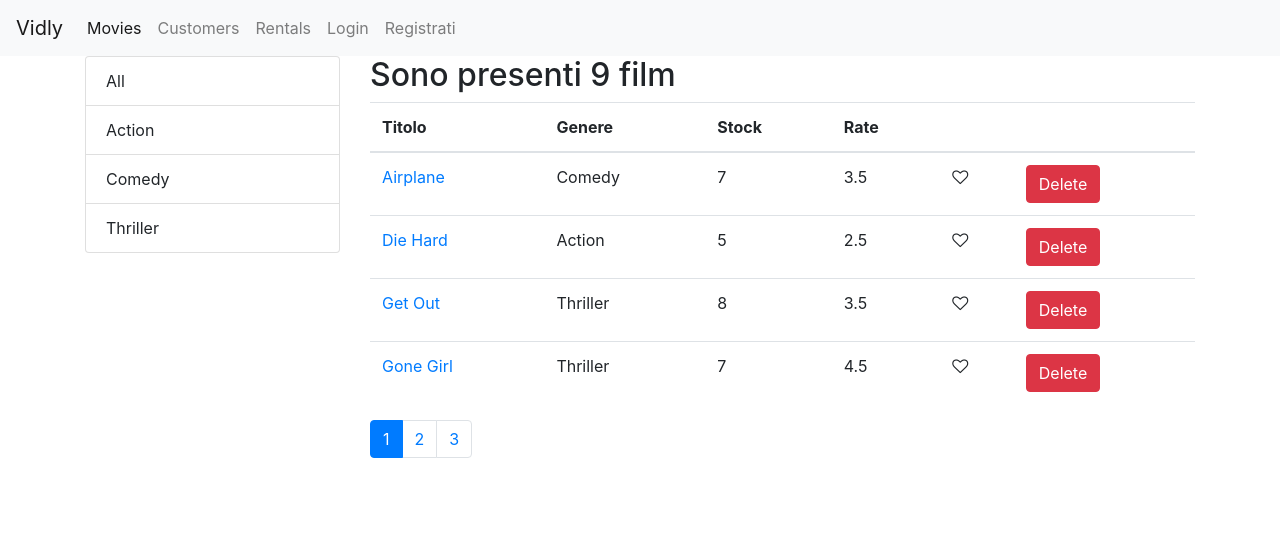
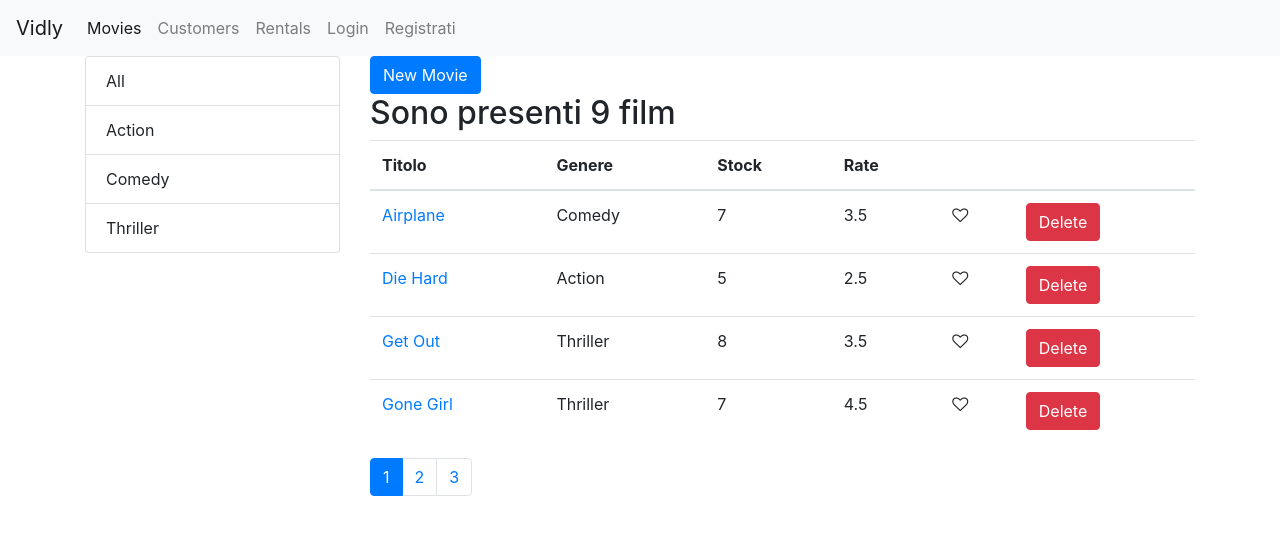
Before and after one commit to Belingheri/vidly, a React (Create React App) app: page /movies in a window 1280 px wide. Shown: the top 534 px of the page. Built offline with nearby package versions, Linux system fonts and the light colour scheme.

Commit message:
include MovieForm

```diff
--- a/src/components/movies.jsx
+++ b/src/components/movies.jsx
@@ -1,4 +1,5 @@
 import React, { useState } from "react";
+import { useHistory } from "react-router-dom";
 import _ from "lodash";
 
 import { deleteMovie, getMovies } from "../services/fakeMovieService";
@@ -13,6 +14,7 @@ function Movies() {
   const [genres] = useState([{ name: "All" }, ...getGenres()]);
   const [actualPage, setActualPage] = useState(1);
   const [selectedGenre, setSelectedGenre] = useState({});
+  const history = useHistory();
   const [sortedColumn, setSortedColumn] = useState({
     path: "title",
     order: "asc",
@@ -74,6 +76,10 @@ function Movies() {
     setSortedColumn(newSortedColumn);
   };
 
+  const handleAddMovie = (e) => {
+    history.push("movies/new");
+  };
+
   const { totalMovies, pageMovies } = getPaginateMovies();
 
   return (
@@ -87,6 +93,9 @@ function Movies() {
       </div>
       <div className="col">
         <div className="Movie">
+          <button className="btn btn-primary" onClick={handleAddMovie}>
+            New Movie
+          </button>
           {getMessage()}
           <MoviesTable
             movies={pageMovies}
--- a/src/components/moviesRoute.jsx
+++ b/src/components/moviesRoute.jsx
@@ -2,11 +2,13 @@ import React from "react";
 import { Route, Switch } from "react-router-dom";
 
 import Movies from "./movies";
+import MovieForm from "./movieForm";
 import MoviesDetail from "./moviesDetail";
 
 function MoviesRoute() {
   return (
     <Switch>
+      <Route path="/movies/new" component={MovieForm} />
       <Route path="/movies/:id" component={MoviesDetail} />
       <Route path="/movies" component={Movies} />
     </Switch>
```
